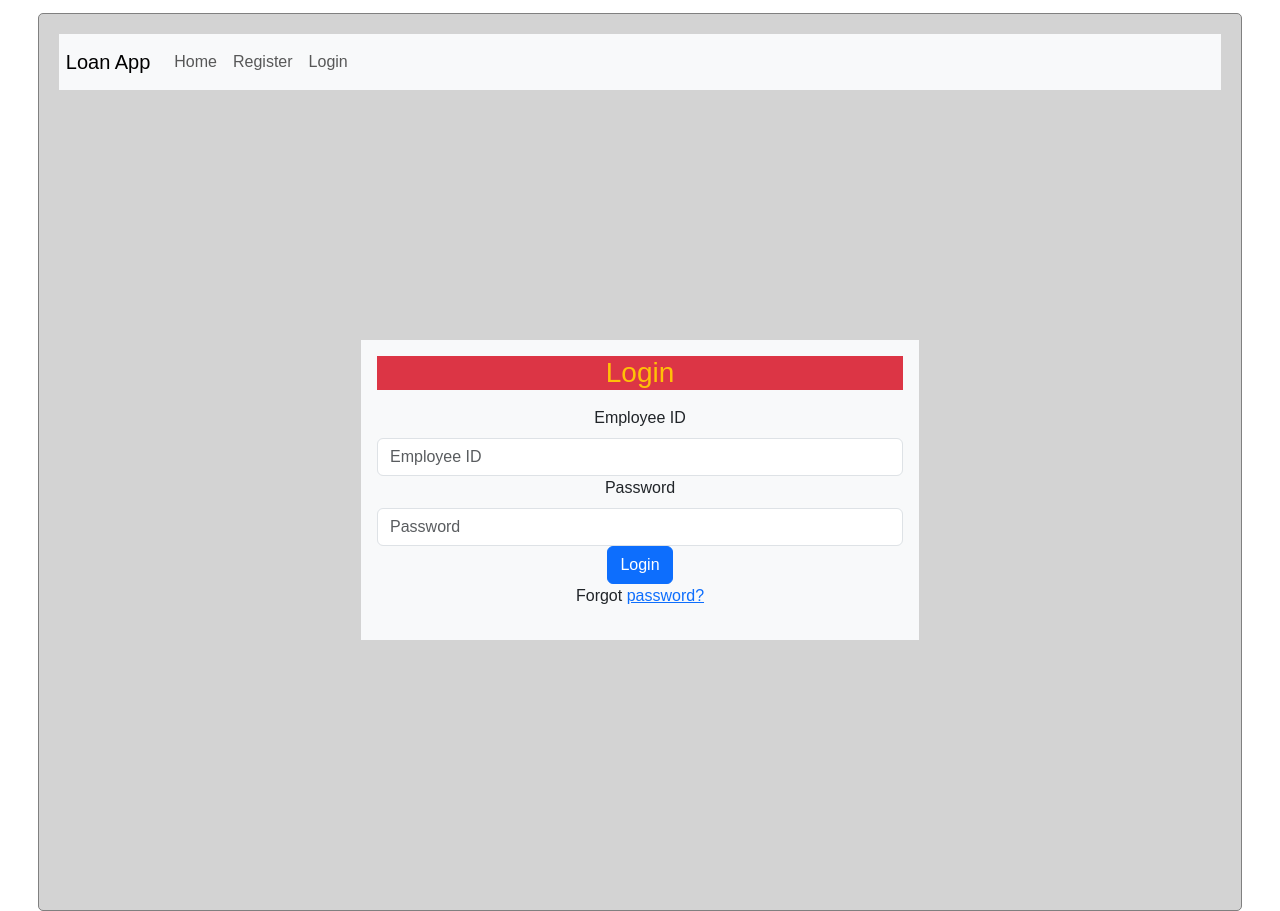
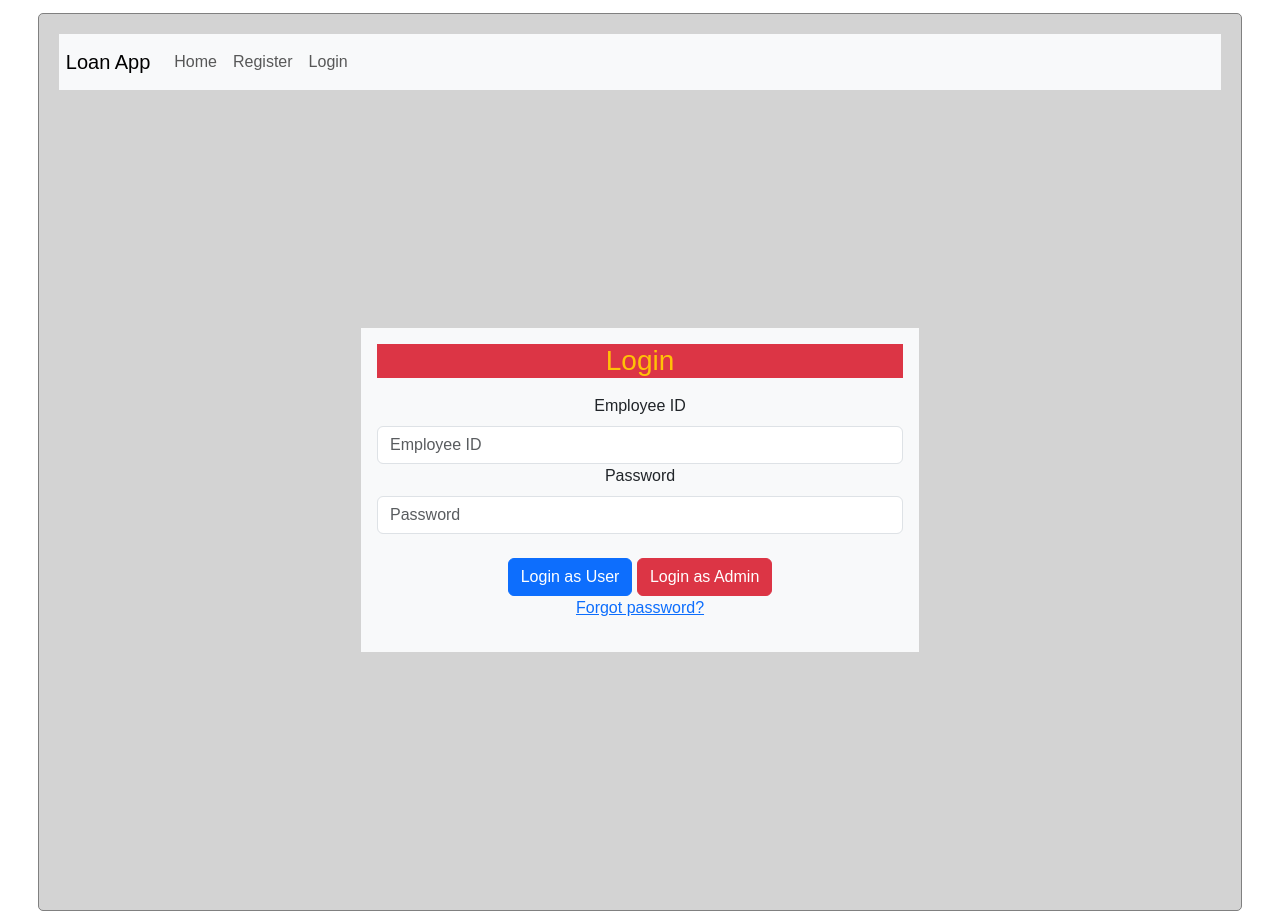
Before and after one commit to Shrihari10/LoanApp, a React (Create React App) app in the folder frontend/loanapp/: page /login in a window 1280 px wide. Built offline with nearby package versions, Linux system fonts and the light colour scheme.

Commit message:
Admin and User Login with state management routing

```diff
--- a/frontend/loanapp/src/App.js
+++ b/frontend/loanapp/src/App.js
@@ -6,32 +6,16 @@ import Register from "./components/Register"
 
 import { Navbar, Nav } from 'react-bootstrap';
 import Login from "./components/Login";
+import MainComponent from "./components/MainComponent";
 
 
 function App() {
   return (
     <div className="App">
-      <Navbar bg="light" expand="lg" className="Nav" >
-        <Navbar.Brand href="/home" className="Brand">Loan App</Navbar.Brand>
-        <Navbar.Toggle aria-controls="basic-navbar-nav" />
-        <Navbar.Collapse id="basic-navbar-nav">
-          <Nav className="ml-auto">
-            <Nav.Link href="/home">Home</Nav.Link>
-            <Nav.Link href="/register">Register</Nav.Link>
 
-            <Nav.Link href="/login">Login</Nav.Link>
-
-          </Nav>
-        </Navbar.Collapse>
-      </Navbar>
 
       <BrowserRouter>
-        <Routes>
-          <Route path="/register" element={<Register />} />
-
-          <Route path="/login" element={<Login />} />
-
-        </Routes>
+        <MainComponent/>
       </BrowserRouter>
     </div>
 
--- a/frontend/loanapp/src/components/HomeComponent.js
+++ b/frontend/loanapp/src/components/HomeComponent.js
@@ -1,8 +1,24 @@
-import React from 'react'
+import React, { useEffect, useState } from 'react'
 
-function HomeComponent() {
+function HomeComponent({user,setUser}) {
+
+  const [display,setDisplay] = useState("")
+
+  useEffect(() =>{
+    if(user!=null && user.length > 0)
+    {
+      setDisplay(`Hello ${user}`);
+    }
+    else
+    {
+      setDisplay("Hello Guest User, Please Login!");
+    }
+
+  },[user]);
+
+
   return (
-    <div>HomeComponent</div>
+    <div>{display}</div>
   )
 }
 
--- a/frontend/loanapp/src/components/Login.jsx
+++ b/frontend/loanapp/src/components/Login.jsx
@@ -1,31 +1,66 @@
-import React, {useState} from "react";
+import React, {useEffect, useState} from "react";
 import {Form, Button, Container, Row, Col} from "react-bootstrap";
 import axios from "axios";
+import { useNavigate } from "react-router-dom";
 
-const Login = () => {
+const Login = ({ user, setUser}) => {
     const [employeeID, setEmployeeID] = useState("");
-    const [password, setPassword] = useState("");
+    const [password, setPassword] = useState("")
+    const navigate = useNavigate();
 
-    const handleSubmit = (e) => {
+    useEffect(() => {
+        if(user!=null && user.length > 0)
+        {
+            navigate('/');
+        }
+    },[user])
+
+    const handleUserLogin = (e) => {
         e.preventDefault();
         const requestBody = {
             employeeID,
             password
         };
 
-        axios.post("http://localhost:8080/login", requestBody)
-            .then((res) => {
-                alert("Login Successful");
-            })
-            .catch((err) => {
-                console.log(err);
-                alert("Error: " + err);
-            });
+        setUser(employeeID);
+
+        // axios.post("http://localhost:8080/login", requestBody)
+        //     .then((res) => {
+        //         // setUser(res.data.username);
+        //         setUser("Admin");
+        //         alert("Login Successful");
+        //     })
+        //     .catch((err) => {
+        //         console.log(err);
+        //         alert("Error: " + err);
+        //     });
+    };
+
+
+    const handleAdminLogin = (e) => {
+        e.preventDefault();
+        const requestBody = {
+            employeeID,
+            password
+        };
+
+        setUser(employeeID);
+
+        // axios.post("http://localhost:8080/login", requestBody)
+        //     .then((res) => {
+        //         // setUser(res.data.username);
+        //         setUser("Admin");
+        //         alert("Login Successful");
+        //     })
+        //     .catch((err) => {
+        //         console.log(err);
+        //         alert("Error: " + err);
+        //     });
     };
 
     return (
         <Container className="d-flex justify-content-center align-items-center min-vh-100">
-            <Form onSubmit={handleSubmit} className="p-3 bg-light align-items-center" style={{width: '50%'}}>
+            <Form  className="p-3 bg-light align-items-center" style={{width: '50%'}}>
                 <h3 className="text-warning bg-danger text-center mb-3">Login</h3>
                 <Form.Group controlId="employeeID">
                     <Form.Label>Employee ID</Form.Label>
@@ -44,13 +79,18 @@ const Login = () => {
                         value={password}
                         onChange={(e) => setPassword(e.target.value)}
                     />
+                    <br/>
                 </Form.Group>
                 <div className="text-center">
-                    <Button variant="primary" type="submit">
-                        Login
+                    <Button variant="primary" type="submit" onClick={handleUserLogin}>
+                        Login as User
+                    </Button>
+                    {' '}
+                    <Button variant="danger" type="submit" onClick={handleAdminLogin}>
+                        Login as Admin
                     </Button>
                     <p className="forgot-password text-right">
-                        Forgot <a href="#">password?</a>
+                        <a href="#">Forgot password?</a>
                     </p>
                 </div>
             </Form>
--- a/frontend/loanapp/src/components/MainComponent.js
+++ b/frontend/loanapp/src/components/MainComponent.js
@@ -1,34 +1,28 @@
-import React from 'react'
+import React, { useState } from 'react'
 import LoginComponent from './LoginComponent'
 import AboutUsComponent from './AboutUsComponent'
 import HomeComponent from './HomeComponent'
 import Register from './Register'
 import { BrowserRouter as Router, Routes, Route, Link } from 'react-router-dom'
 import NotFoundComponent from './NotFoundComponent';
+import Login from './Login'
+import NavbarComponent from './NavbarComponent'
 
 const MainComponent = () => {
+
+  const [user,setUser] = useState("");
+
+
   return (
       <div>
-        <nav className="navbar navbar-expand-lg navbar-light bg-light fixed-top">
-          <div className="container">
-            <Link to="/" className="navbar-brand">Loan App</Link>
-          <div className="collapse navbar-collapse" id="navbarTogglerDemo02">
-              <ul className="navbar-nav ml-auto">
-                <li className="nav-item"><Link to="/" className="nav-link">Home</Link></li>
-                <li className="nav-item"><Link to="/about" className="nav-link">About Us</Link></li>
-                <li className="nav-item"><Link to="/login" className="nav-link">Login</Link></li>
-                <li className="nav-item"><Link to="/register" className="nav-link">Register</Link></li>
-              </ul>
-            </div>
-          </div>
-        </nav>
+        <NavbarComponent user={user} setUser = {setUser}/>
         <div className="auth-wrapper">
           <div className="auth-inner">
             <Routes>
-              <Route path="/" element={<HomeComponent />} />
+              <Route path="/" element={<HomeComponent user={user} setUser = {setUser}/>} />
               <Route path="/about" element={<AboutUsComponent />} />
-              <Route path="/login" element={<LoginComponent />} />
-              <Route path="/register" element={<Register />} />
+              <Route path="/register" element={<Register  user={user} setUser = {setUser}/>} />
+              <Route path="/login" element={<Login  user={user} setUser = {setUser}/>} />
               <Route path="*" element={<NotFoundComponent />} />
             </Routes>
           </div>
--- /dev/null
+++ b/frontend/loanapp/src/components/NavbarComponent.js
@@ -0,0 +1,23 @@
+import React from 'react'
+import { Navbar, Nav } from 'react-bootstrap';
+
+function NavbarComponent({user,setUser}) {
+  return (
+    <div>
+        <Navbar bg="light" expand="lg" className="Nav" >
+        <Navbar.Brand href="/" className="Brand">Loan App</Navbar.Brand>
+        <Navbar.Toggle aria-controls="basic-navbar-nav" />
+        <Navbar.Collapse id="basic-navbar-nav">
+          <Nav className="ml-auto">
+            <Nav.Link href="/home">Home</Nav.Link>
+           { !(user!=null && user.length>0) && <Nav.Link href="/register">Register</Nav.Link>}
+            { !(user!=null && user.length>0) && <Nav.Link href="/login">Login</Nav.Link>}
+            { user!=null && user.length>0 && <Nav.Link onClick={() => setUser("")}>Logout</Nav.Link>}
+          </Nav>
+        </Navbar.Collapse>
+      </Navbar>
+    </div>
+  )
+}
+
+export default NavbarComponent
--- a/frontend/loanapp/src/components/Register.jsx
+++ b/frontend/loanapp/src/components/Register.jsx
@@ -1,14 +1,23 @@
-import React, { useState } from 'react';
+import React, { useEffect, useState } from 'react';
 import { Form, Button, Container, Row, Col } from 'react-bootstrap';
 import axios from 'axios';
+import { useNavigate } from 'react-router-dom';
 
-const Register = () => {
+const Register = ({user,setUser}) => {
   const [name, setName] = useState('');
   const [designation, setDesignation] = useState('');
   const [department, setDepartment] = useState('');
   const [gender, setGender] = useState('');
   const [dob, setDob] = useState('');
   const [doj, setDoj] = useState('');
+  const navigate = useNavigate();
+
+  useEffect(() => {
+    if(user!=null && user.length > 0)
+    {
+        navigate('/');
+    }
+  },[user])
 
   const handleSubmit = (e) => {
     e.preventDefault();
```
Also changed, not shown: 1 other file (tests, documents, lock files or other folders).
